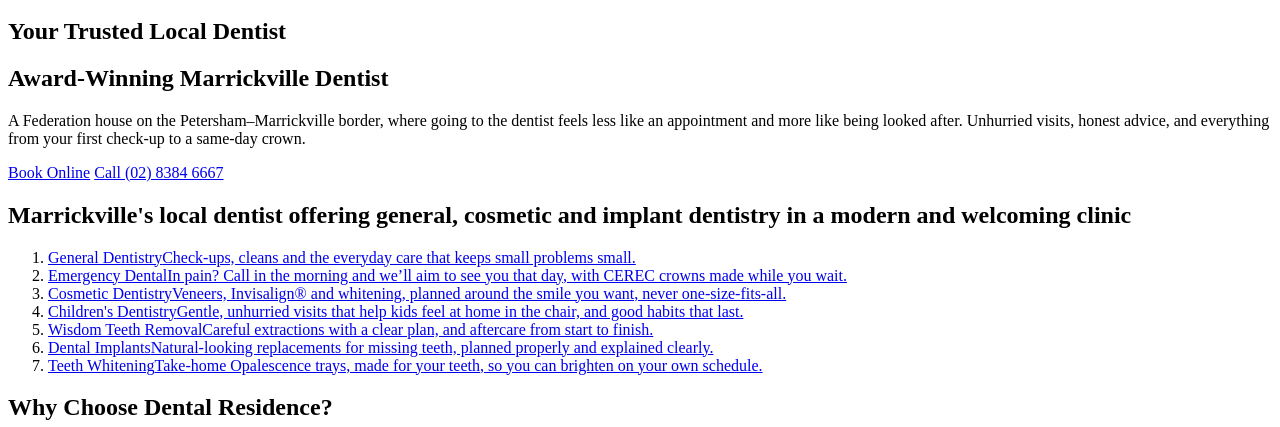
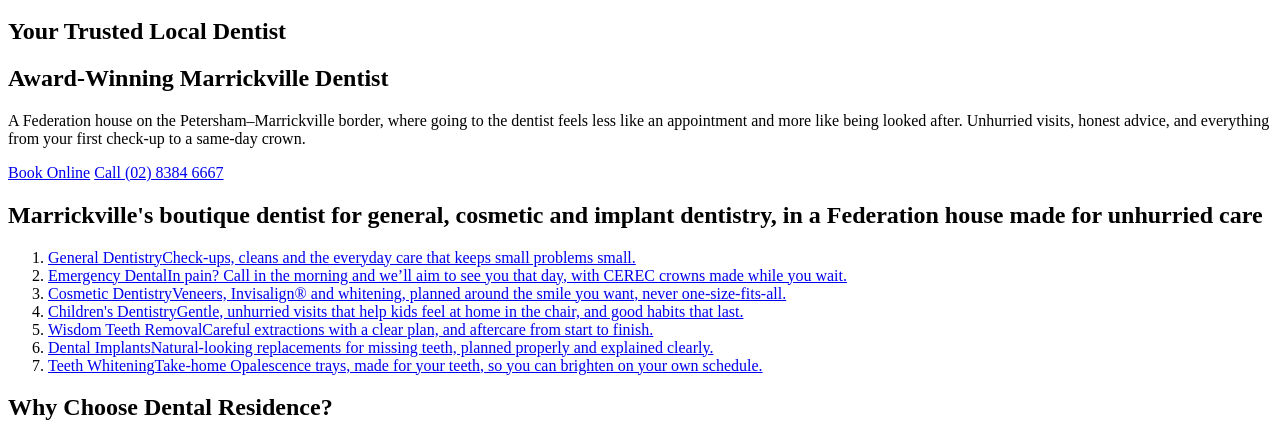
Before and after one commit to dental-residence/website, a web app: file src/pages/index.html in a window 1280 px wide. Shown: the part 982-1409 px from the top of the page. Run offline with its HTML, style and script files only (its server is not run), Linux system fonts and the light colour scheme; some libraries are stand-ins or nearby versions.

Commit message:
Homepage: services heading reworded (boutique, Federation house)
Co-Authored-By: Claude Opus 5.5 <noreply@anthropic.com>

```diff
--- a/src/pages/index.html
+++ b/src/pages/index.html
@@ -39,7 +39,7 @@
 
 <section class="hp-split hp-split--solo hp-split--services">
 	<div class="hp-split__text">
-		<h2 class="hp-split__title">Marrickville's local dentist offering general, cosmetic and implant dentistry in a modern and welcoming clinic</h2>
+		<h2 class="hp-split__title">Marrickville's boutique dentist for general, cosmetic and implant dentistry, in a Federation house made for unhurried care</h2>
 		<ol class="hp-index">
 			<li><a href="/general-dental.html"><span class="hp-index__name">General Dentistry</span><span class="hp-index__text">Check-ups, cleans and the everyday care that keeps small problems small.</span></a></li>
 			<li><a href="/emergency-dentist.html"><span class="hp-index__name">Emergency Dental</span><span class="hp-index__text">In pain? Call in the morning and we&rsquo;ll aim to see you that day, with CEREC crowns made while you wait.</span></a></li>
```
